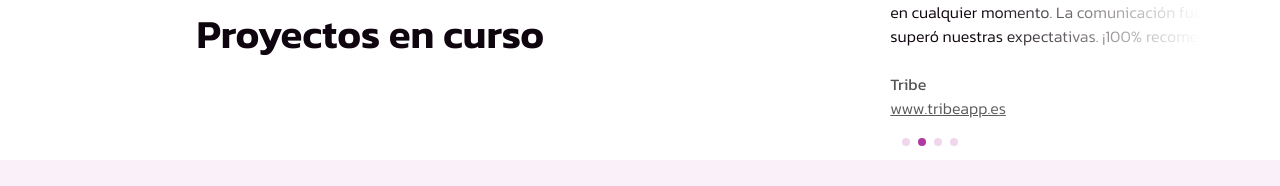
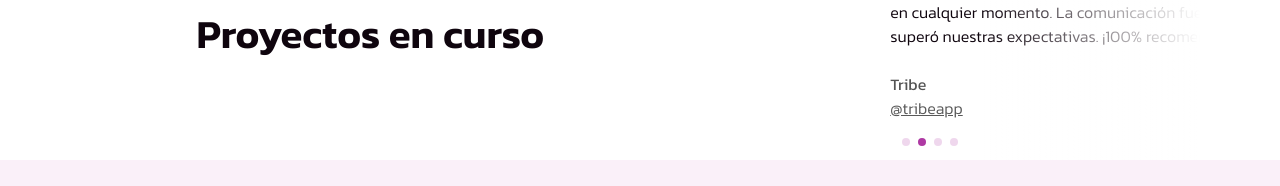
Before and after one commit to nicking94/universalweblanding, a Next.js app: page /home in a window 1280 px wide. Shown: the part 3713-3899 px from the top of the page. Built offline with nearby package versions, Linux system fonts and the light colour scheme.

Commit message:
fix footer links to target blank

```diff
--- a/src/app/home/proyectos/RECam/page.jsx
+++ b/src/app/home/proyectos/RECam/page.jsx
@@ -315,7 +315,7 @@ const RecamPage = () => {
           ¿Tienes alguna consulta?
         </h1>
         <Link href="https://wa.me/542616951550">
-          <Button text={"Contáctanos"} />
+        <Button target="_blank" text={"Contáctanos"} />
         </Link>
       </div>
     </div>
--- a/src/app/home/proyectos/audifonos/page.jsx
+++ b/src/app/home/proyectos/audifonos/page.jsx
@@ -331,7 +331,7 @@ const AudifonosPage = () => {
           ¿Tienes alguna consulta?
         </h1>
         <Link href="https://wa.me/542616951550">
-          <Button text={"Contáctanos"} />
+          <Button target="_blank" text={"Contáctanos"} />
         </Link>
       </div>
     </div>
--- a/src/app/home/proyectos/hop/page.jsx
+++ b/src/app/home/proyectos/hop/page.jsx
@@ -326,7 +326,7 @@ const HopPage = () => {
           ¿Tienes alguna consulta?
         </h1>
         <Link href="https://wa.me/542616951550">
-          <Button text={"Contáctanos"} />
+        <Button target="_blank" text={"Contáctanos"} />
         </Link>
       </div>
     </div>
--- a/src/app/home/proyectos/moldesFacil/page.jsx
+++ b/src/app/home/proyectos/moldesFacil/page.jsx
@@ -331,7 +331,7 @@ const MoldesFacilPage = () => {
           ¿Tienes alguna consulta?
         </h1>
         <Link href="https://wa.me/542616951550">
-          <Button text={"Contáctanos"} />
+        <Button target="_blank" text={"Contáctanos"} />
         </Link>
       </div>
     </div>
--- a/src/app/home/proyectos/roxbarf/page.jsx
+++ b/src/app/home/proyectos/roxbarf/page.jsx
@@ -336,7 +336,7 @@ const RoxbarfPage = () => {
           ¿Tienes alguna consulta?
         </h1>
         <Link href="https://wa.me/542616951550">
-          <Button text={"Contáctanos"} />
+        <Button target="_blank" text={"Contáctanos"} />
         </Link>
       </div>
     </div>
--- a/src/app/home/proyectos/sofocon/page.jsx
+++ b/src/app/home/proyectos/sofocon/page.jsx
@@ -317,7 +317,7 @@ const SofoconPage = () => {
           ¿Tienes alguna consulta?
         </h1>
         <Link href="https://wa.me/542616951550">
-          <Button text={"Contáctanos"} />
+        <Button target="_blank" text={"Contáctanos"} />
         </Link>
       </div>
     </div>
--- a/src/app/home/proyectos/tribe/page.jsx
+++ b/src/app/home/proyectos/tribe/page.jsx
@@ -306,7 +306,7 @@ const TribePage = () => {
           ¿Tienes alguna consulta?
         </h1>
         <Link href="https://wa.me/542616951550">
-          <Button text={"Contáctanos"} />
+        <Button target="_blank" text={"Contáctanos"} />
         </Link>
       </div>
     </div>
--- a/src/components/Footer/Footer.jsx
+++ b/src/components/Footer/Footer.jsx
@@ -57,6 +57,7 @@ const Footer = () => {
         <Link
           className="hover:scale-110 transition-all duration-300"
           href="https://www.facebook.com/NovexisConsultingS.A.S/"
+          target="_blank"
           title="Facebook"
         >
           <Image src={facebookLogo} alt="facebook" />
@@ -64,6 +65,7 @@ const Footer = () => {
         <Link
           className="hover:scale-110 transition-all duration-300"
           href="https://www.instagram.com/novexisconsulting/"
+          target="_blank"
           title="Instagram"
         >
           <Image src={instagramLogo} alt="facebook" />
@@ -71,6 +73,7 @@ const Footer = () => {
         <Link
           className="hover:scale-110 transition-all duration-300"
           href="https://www.linkedin.com/company/novexis-consulting"
+          target="_blank"
           title="Linkedin"
         >
           <Image src={linkedinLogo} alt="facebook" />
--- a/src/components/Slider/ClientsSlider.jsx
+++ b/src/components/Slider/ClientsSlider.jsx
@@ -67,8 +67,8 @@ const ClientsSlider = () => {
             company={"Red social"}
             review={`Después de haber tenido una mala experiencia y haber perdido el entusiasmo para nuestro proyecto, hemos podido tener la suerte de conocer a Emiliano y su equipo de Novexis. Trabajando con ellos en el desarrollo de una app innovadora en el sector travel, hemos vuelto a tener las ganas y la ambición para seguir adelante. Todo el equipo mostró profesionalismo, creatividad y una gran capacidad para convertir nuestra visión en una aplicación intuitiva y funcional. Resolviendo dudas y preguntas en cualquier momento.
 La comunicación fue fluida y el resultado superó nuestras expectativas. ¡100% recomendados!`}
-            website={"www.tribeapp.es"}
-            websiteText={"www.tribeapp.es"}
+            website={"http://www.tribeapp.es"}
+            websiteText={"@tribeapp"}
           />
         </SwiperSlide>
         <SwiperSlide onClick={handleSlideClick}>
@@ -90,8 +90,8 @@ La comunicación fue fluida y el resultado superó nuestras expectativas. ¡100%
             company={"Red Social"}
             review={`Después de haber tenido una mala experiencia y haber perdido el entusiasmo para nuestro proyecto, hemos podido tener la suerte de conocer a Emiliano y su equipo de Novexis. Trabajando con ellos en el desarrollo de una app innovadora en el sector travel, hemos vuelto a tener las ganas y la ambición para seguir adelante. Todo el equipo mostró profesionalismo, creatividad y una gran capacidad para convertir nuestra visión en una aplicación intuitiva y funcional. Resolviendo dudas y preguntas en cualquier momento.
 La comunicación fue fluida y el resultado superó nuestras expectativas. ¡100% recomendados!`}
-            website={"www.tribeapp.es"}
-            websiteText={"www.tribeapp.es"}
+            website={"http://www.tribeapp.es"}
+            websiteText={"@tribeapp"}
           />
         </SwiperSlide>
       </Swiper>
```
